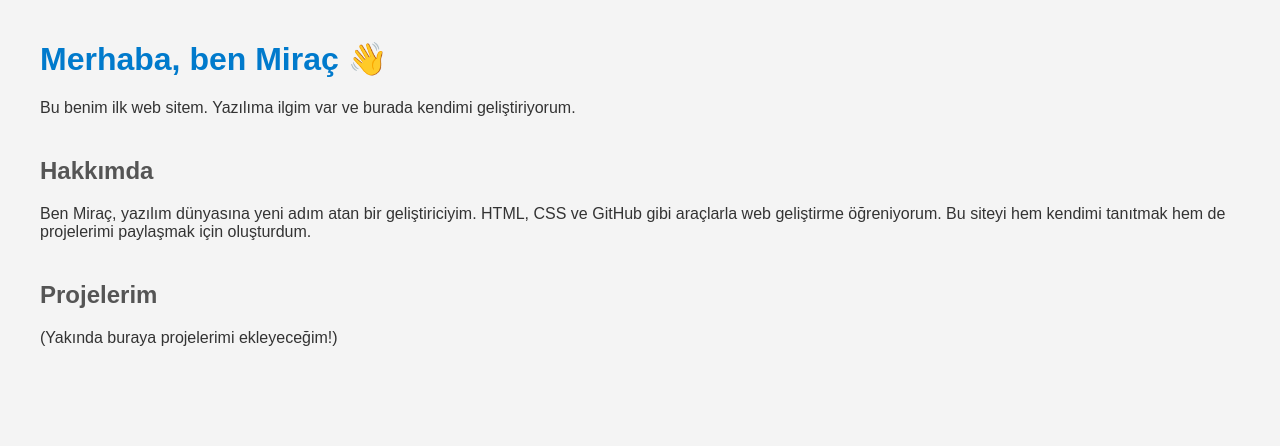
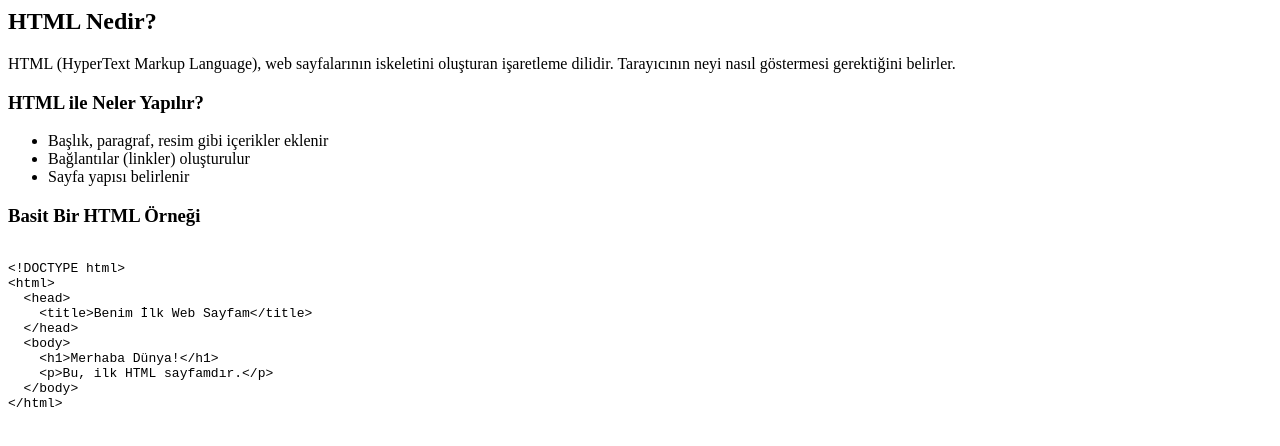
Before and after one commit to miracyazilim/mirac-site, a plain HTML site: page index.html in a window 1280 px wide. Drawn offline with Linux system fonts and the light colour scheme.

Commit message:
Update index.html

```diff
--- a/index.html
+++ b/index.html
@@ -1,39 +1,28 @@
-<!DOCTYPE html>
-<html lang="tr">
-<head>
-  <meta charset="UTF-8">
-  <title>Mirakayazılım</title>
-  <style>
-    body {
-      font-family: Arial, sans-serif;
-      margin: 40px;
-      background-color: #f4f4f4;
-      color: #333;
-    }
-    h1 {
-      color: #007acc;
-    }
-    h2 {
-      color: #555;
-      margin-top: 40px;
-    }
-    a {
-      color: #007acc;
-      text-decoration: none;
-    }
-    a:hover {
-      text-decoration: underline;
-    }
-  </style>
-</head>
-<body>
-  <h1>Merhaba, ben Miraç 👋</h1>
-  <p>Bu benim ilk web sitem. Yazılıma ilgim var ve burada kendimi geliştiriyorum.</p>
+<h2>HTML Nedir?</h2>
+<p>
+HTML (HyperText Markup Language), web sayfalarının iskeletini oluşturan işaretleme dilidir.
+Tarayıcının neyi nasıl göstermesi gerektiğini belirler.
+</p>
 
-  <h2>Hakkımda</h2>
-  <p>Ben Miraç, yazılım dünyasına yeni adım atan bir geliştiriciyim. HTML, CSS ve GitHub gibi araçlarla web geliştirme öğreniyorum. Bu siteyi hem kendimi tanıtmak hem de projelerimi paylaşmak için oluşturdum.</p>
+<h3>HTML ile Neler Yapılır?</h3>
+<ul>
+  <li>Başlık, paragraf, resim gibi içerikler eklenir</li>
+  <li>Bağlantılar (linkler) oluşturulur</li>
+  <li>Sayfa yapısı belirlenir</li>
+</ul>
 
-  <h2>Projelerim</h2>
-  <p>(Yakında buraya projelerimi ekleyeceğim!)</p>
-</body>
-</html>
+<h3>Basit Bir HTML Örneği</h3>
+<pre>
+<code>
+&lt;!DOCTYPE html&gt;
+&lt;html&gt;
+  &lt;head&gt;
+    &lt;title&gt;Benim İlk Web Sayfam&lt;/title&gt;
+  &lt;/head&gt;
+  &lt;body&gt;
+    &lt;h1&gt;Merhaba Dünya!&lt;/h1&gt;
+    &lt;p&gt;Bu, ilk HTML sayfamdır.&lt;/p&gt;
+  &lt;/body&gt;
+&lt;/html&gt;
+</code>
+</pre>
```
